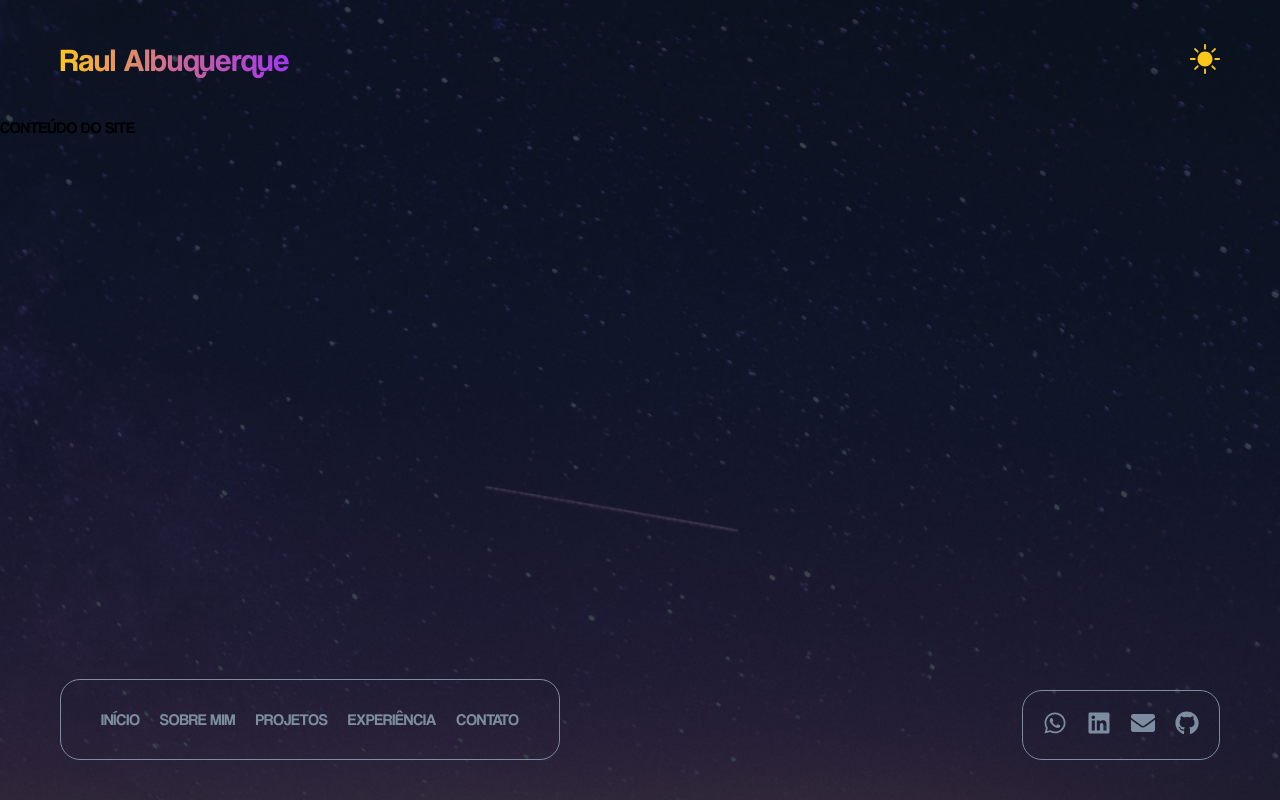
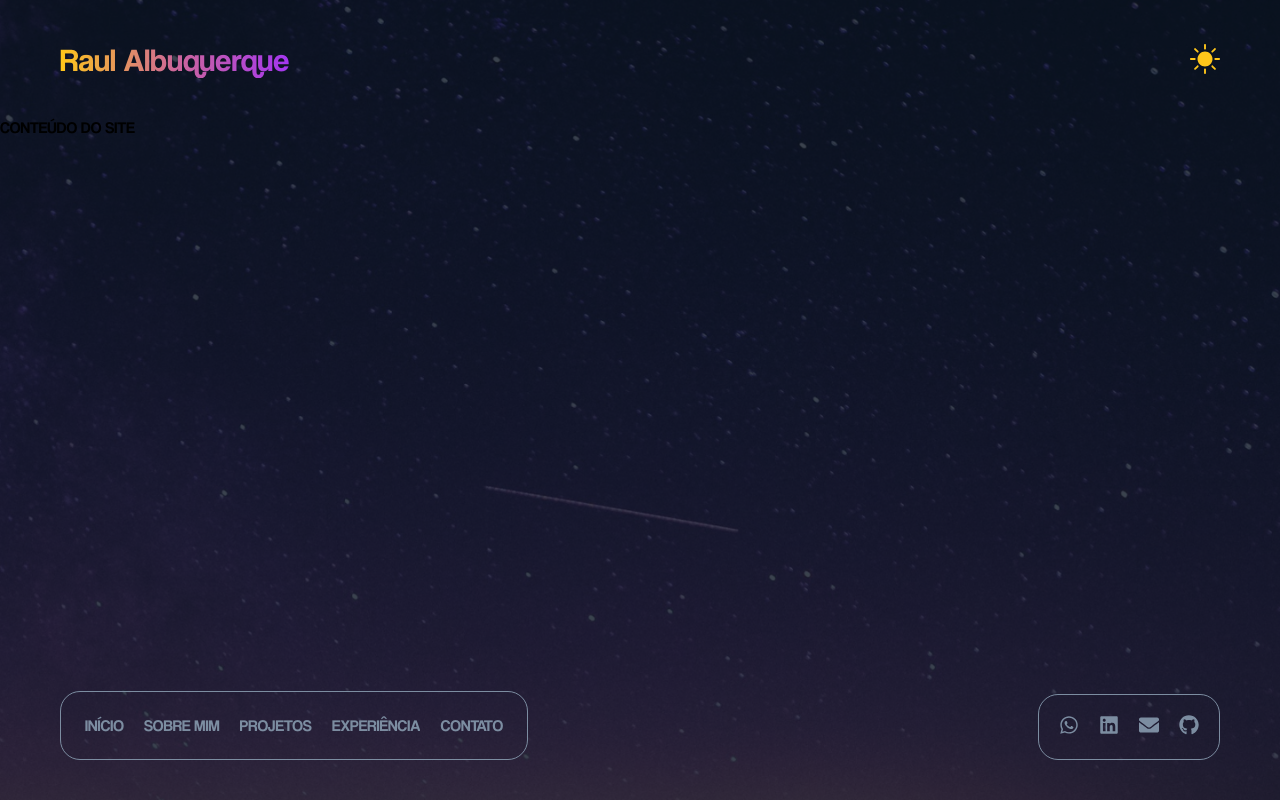
Before and after one commit to Raul-Albuquerque/portfolio-2.0, a Next.js app: page / in a window 1280 px wide. Built offline with nearby package versions, Linux system fonts and the light colour scheme.

Commit message:
feat: footer nav

```diff
--- a/src/components/Footer/index.tsx
+++ b/src/components/Footer/index.tsx
@@ -5,6 +5,7 @@ import * as S from './styles'
 export const Footer = () => {
   return (
     <S.Footer>
+      <nav>
         <S.NavContainer>
           <li>
             <CustomLink url="/" linkType="nav">
@@ -32,25 +33,27 @@ export const Footer = () => {
             </CustomLink>
           </li>
         </S.NavContainer>
+      </nav>
+
       <S.SocialContainer>
         <li>
           <S.SocialLink href="/">
-            <FaWhatsapp size={24} />
+            <FaWhatsapp size={20} />
           </S.SocialLink>
         </li>
         <li>
           <S.SocialLink href="/">
-            <FaLinkedin size={24} />
+            <FaLinkedin size={20} />
           </S.SocialLink>
         </li>
         <li>
           <S.SocialLink href="/">
-            <FaEnvelope size={24} />
+            <FaEnvelope size={20} />
           </S.SocialLink>
         </li>
         <li>
           <S.SocialLink href="/">
-            <FaGithub size={24} />
+            <FaGithub size={20} />
           </S.SocialLink>
         </li>
       </S.SocialContainer>
--- a/src/components/Footer/styles.ts
+++ b/src/components/Footer/styles.ts
@@ -25,7 +25,7 @@ export const NavContainer = styled.ul`
   gap: 20px;
   border: 1px solid var(--color-gray);
   border-radius: var(--border-radius);
-  padding: 30px;
+  padding: 24px;
 `
 
 export const SocialContainer = styled.ul`
```
Lines whose indentation alone changed are shown as unchanged.
